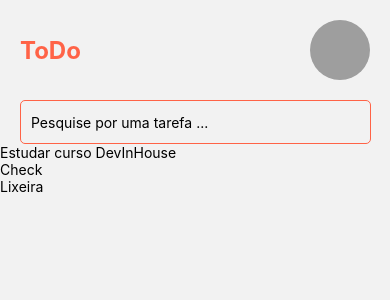
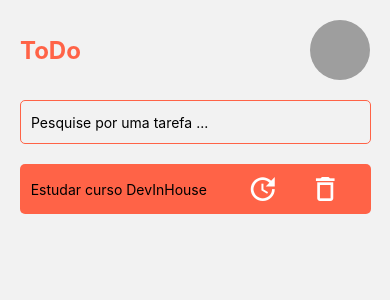
Before and after one commit to renanfortkamp/todoList_reactNative, a React Native app: screen /Home in a window 390 px wide. Shown: the top 300 px of the page. Built offline with nearby package versions, Linux system fonts and the light colour scheme; no server answers; grey boxes are pictures that could not be loaded.

Commit message:
feat: adiciona chamada para api

```diff
--- a/App.js
+++ b/App.js
@@ -4,10 +4,12 @@
 
 import Home from './src/pages/Home/Home';
 import Form from './src/pages/Form/Form';
+import { useEffect } from 'react';
 
 const StackApp = createStackNavigator()
 
 export default function App() {
+
   return (
     <NavigationContainer>
       <StackApp.Navigator initialRouteName='Home'>
--- a/src/pages/Home/Home.js
+++ b/src/pages/Home/Home.js
@@ -1,10 +1,38 @@
-import { View, Text, SafeAreaView, Image, StyleSheet, StatusBar, TextInput, ScrollView, TouchableOpacity } from 'react-native'
+import {
+  View,
+  Text,
+  SafeAreaView,
+  Image,
+  StyleSheet,
+  StatusBar,
+  TextInput,
+  ScrollView,
+  TouchableOpacity
+} from 'react-native'
+
+import {useEffect, useState} from 'react'
+
+import Icon from '@expo/vector-icons/MaterialIcons'
+
 
 export default function Home() {
+
+  const [tasks, setTasks] = useState([])
+
+  useEffect(() => {
+    fetch('http://521f-2804-29b8-5041-57-8149-4dfa-4fe4-5598.ngrok.io/tasks')
+    .then(async (response) => {
+      const data = await response.json()
+      setTasks(data)
+    })
+    .catch(() => alert('Houve um erro ao recuperar a lista de tarefa'))
+  }, [])
+
   return (
     <SafeAreaView>
       <StatusBar backgroundColor="tomato" />
       <View style={styles.header}>
+
         <Text style={styles.title}>ToDo</Text>
         <Image
           source={{ uri: 'https://pps.whatsapp.net/v/t61.24694-24/296237395_799475051406658_8345571438606669084_n.jpg?ccb=11-4&oh=01_AVz3hcJ9UgKzPGeg2ZD4wXjBtqaoNB4kI7DymLYcJn_YIg&oe=631DF42A' }}
@@ -20,17 +48,22 @@
       />
 
       <ScrollView>
-        <View>
-          <TouchableOpacity>
+
+        <View style={styles.cardTask}>
+
+          <TouchableOpacity style={styles.descriptionCardTask}>
             <Text>Estudar curso DevInHouse</Text>
           </TouchableOpacity>
-          <TouchableOpacity>
-            <Text>Check</Text>
+
+          <TouchableOpacity style={styles.buttonCheckTask}>
+          <Icon name="update" size={32} color="#FFF" />
           </TouchableOpacity>
-          <TouchableOpacity>
-              <Text>Lixeira</Text>
+
+          <TouchableOpacity style={styles.buttonDeleteTask}>
+           <Icon name="delete-outline" size={32} color="#FFF" />
           </TouchableOpacity>
         </View>
+
       </ScrollView>
 
     </SafeAreaView>
@@ -62,5 +95,27 @@
     borderRadius: 5,
     padding: 10,
     marginHorizontal: 20
+  },
+  cardTask: {
+    height: 50,
+    width: '90%',
+    backgroundColor: 'tomato',
+    borderRadius: 5,
+    flexDirection: 'row',
+    margin: 20,
+    alignItems: 'center',
+    padding: 5,
+    justifyContent: 'space-around'
+  },
+  descriptionCardTask: {
+    width: '60%',
+
+  },
+  buttonCheckTask: {
+    width: '15%',
+
+  },
+  buttonDeleteTask: {
+    width: '15%',
   }
 })
```
